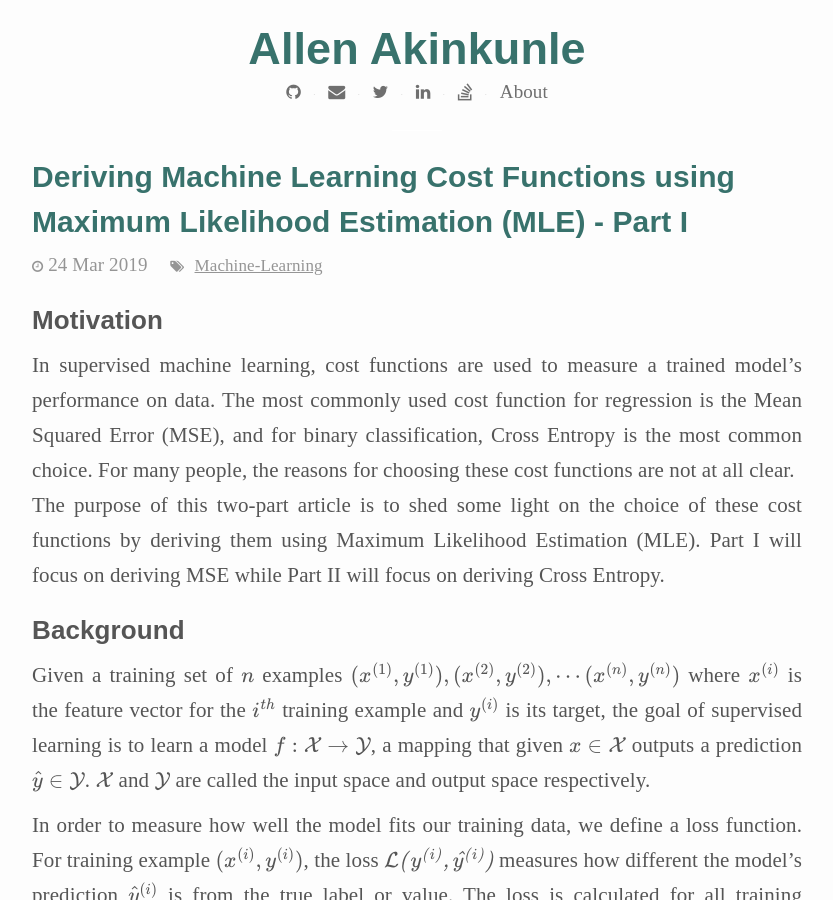
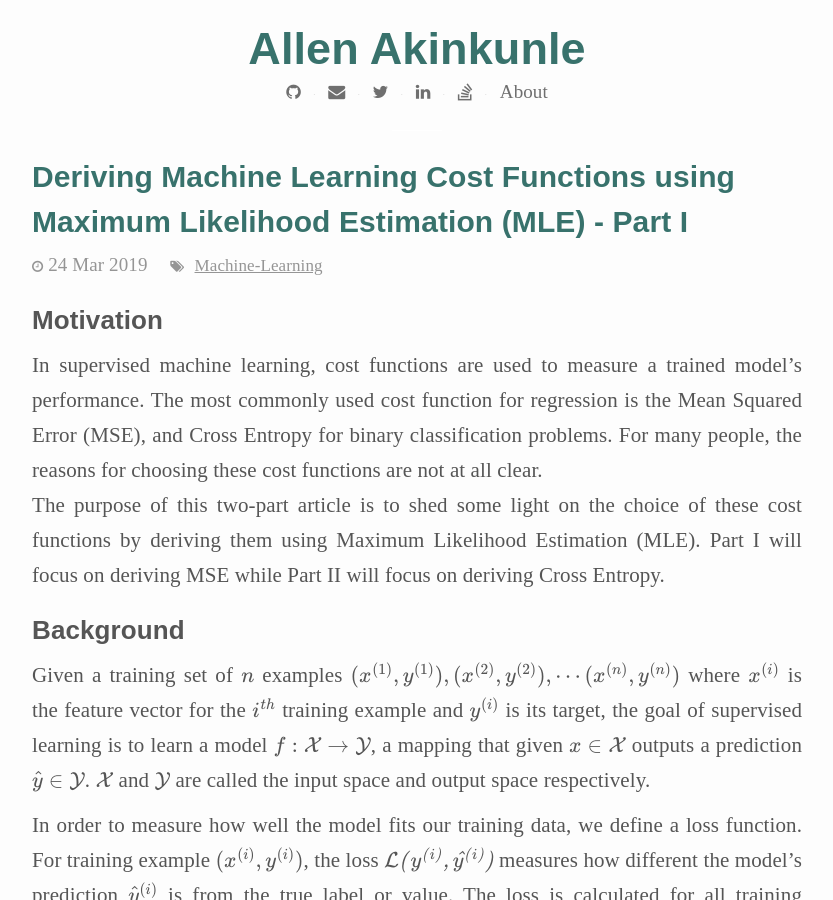
Before and after one commit to allenakinkunle/allenakinkunle.github.io, a Jekyll site: the page built from _posts/2019-03-24-deriving-ml-cost-functions-part1.md, in a window 1280 px wide and 900 px high. Shown: the whole window, without its empty margins (223-1056 px from the left). Built offline with Jekyll 4.4.1, drawn with Linux system fonts in a browser that asks for light colours; formulas are drawn with MathJax 3; comment, search, counter and statistics services are not loaded; some of the changed text lies outside the part shown.

Commit message:
Fix typo in post

```diff
--- a/_posts/2019-03-24-deriving-ml-cost-functions-part1.md
+++ b/_posts/2019-03-24-deriving-ml-cost-functions-part1.md
@@ -8,7 +8,7 @@ excerpt: 'Mean Squared Error (MSE) - the commonly used cost function for regress
 ---
 
 ### Motivation
-In supervised machine learning, cost functions are used to measure a trained model's performance on data. The most commonly used cost function for regression is the Mean Squared Error (MSE), and for binary classification, Cross Entropy is the most common choice. For many people, the reasons for choosing these cost functions are not at all clear.
+In supervised machine learning, cost functions are used to measure a trained model's performance. The most commonly used cost function for regression is the Mean Squared Error (MSE), and Cross Entropy for binary classification problems. For many people, the reasons for choosing these cost functions are not at all clear.
 The purpose of this two-part article is to shed some light on the choice of these cost functions by deriving them using Maximum Likelihood Estimation (MLE). Part I will focus on deriving MSE while Part II will focus on deriving Cross Entropy.
 
 ### Background
```
Also changed, not shown: other parts of _posts/2019-03-24-deriving-ml-cost-functions-part1.md (+1 -1 lines), 1 other file.
